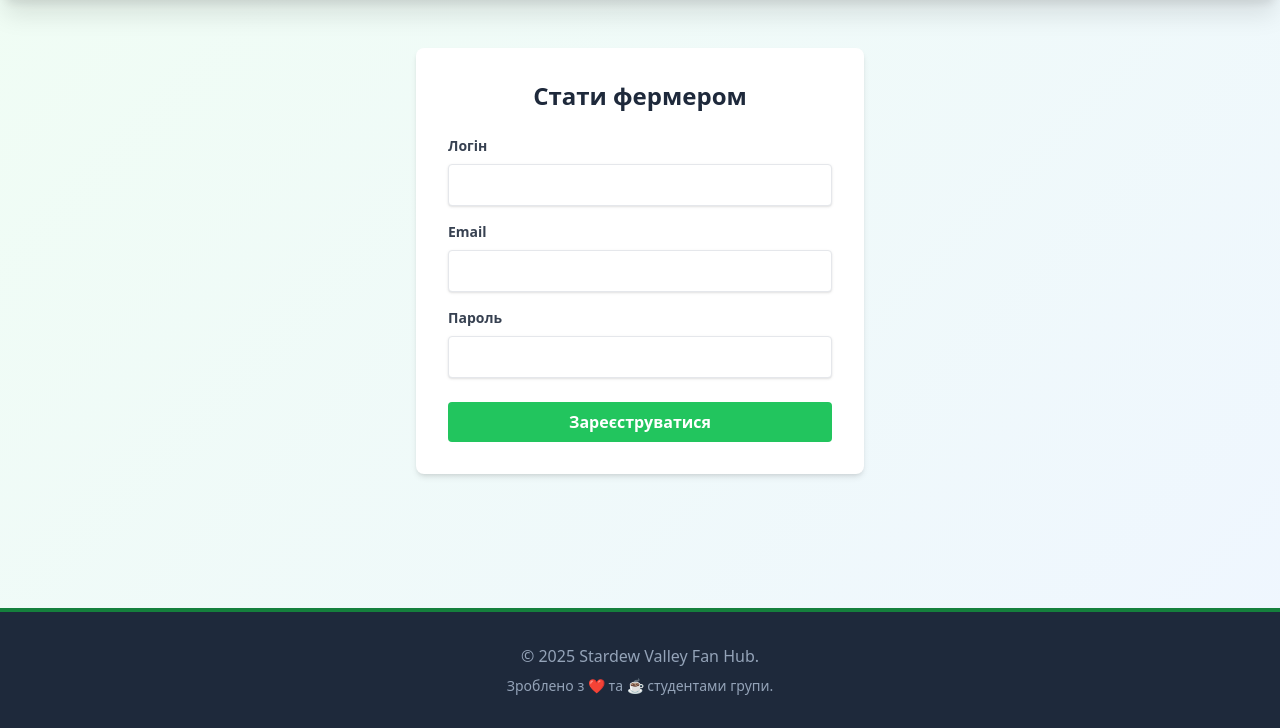
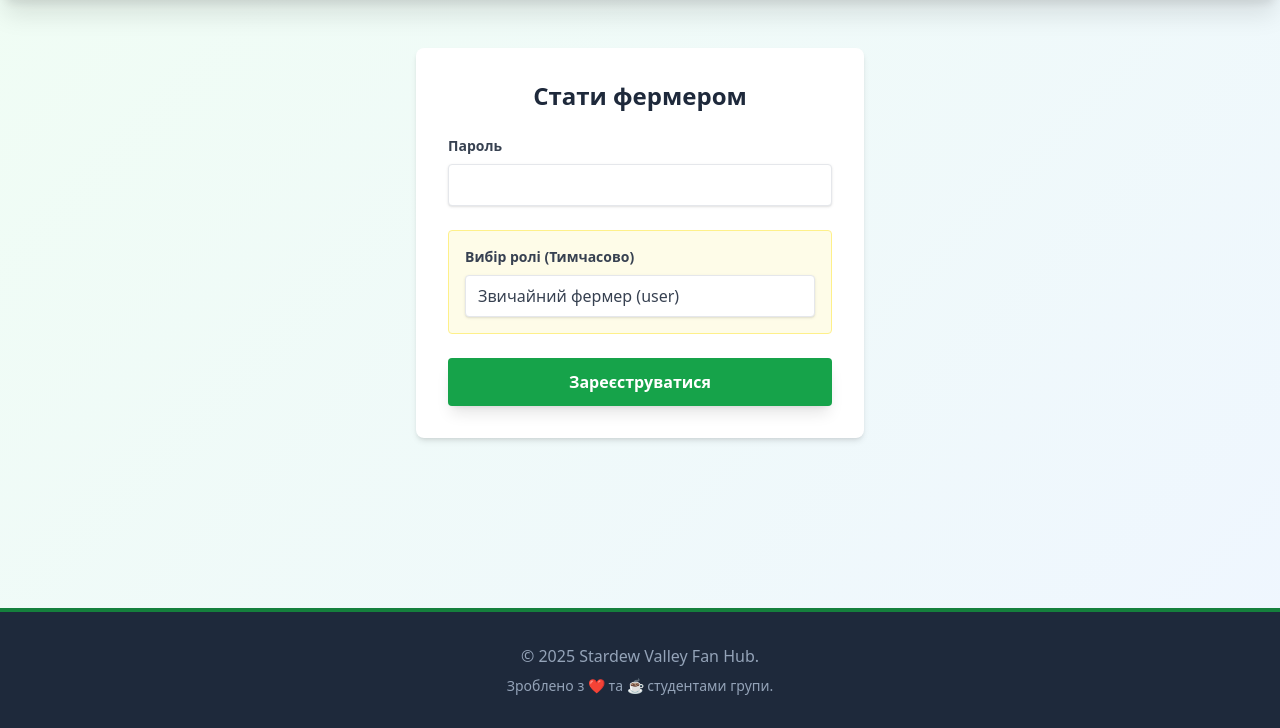
Before and after one commit to StrayLike/vofk-opi-lab, a Flask app: page /register in a window 1280 px wide. Shown: the part 72-800 px from the top of the page. Run offline with Flask 3, Linux system fonts and the light colour scheme; some libraries are stand-ins or nearby versions.

Commit message:
chore: RE-ENABLE temporary admin registration fix

```diff
--- a/app.py
+++ b/app.py
@@ -73,6 +73,9 @@ def register():
         username = request.form['username']
         password = request.form['password']
         email = request.form['email']
+        # 💡 ТИМЧАСОВА ЗМІНА: Додаємо вибір ролі, за замовчуванням 'user'
+        role = request.form.get('role', 'user')
+
         db = get_db()
         error = None
         if not username: error = 'Login required.'
@@ -80,7 +83,9 @@ def register():
         if error is None:
             try:
                 hashed_pw = generate_password_hash(password)
-                db.execute('INSERT INTO users (username, email, password) VALUES (?, ?, ?)', (username, email, hashed_pw))
+                # Зберігаємо роль, вибрану користувачем
+                db.execute('INSERT INTO users (username, email, password, role) VALUES (?, ?, ?, ?)',
+                           (username, email, hashed_pw, role))
                 db.commit()
                 return redirect(url_for('login'))
             except db.IntegrityError:
--- a/templates/register.html
+++ b/templates/register.html
@@ -13,19 +13,20 @@
     {% endwith %}
 
     <form method="post">
-        <div class="mb-4">
-            <label class="block text-gray-700 text-sm font-bold mb-2">Логін</label>
-            <input type="text" name="username" required class="shadow appearance-none border rounded w-full py-2 px-3 text-gray-700">
-        </div>
-        <div class="mb-4">
-            <label class="block text-gray-700 text-sm font-bold mb-2">Email</label>
-            <input type="email" name="email" required class="shadow appearance-none border rounded w-full py-2 px-3 text-gray-700">
-        </div>
         <div class="mb-6">
             <label class="block text-gray-700 text-sm font-bold mb-2">Пароль</label>
-            <input type="password" name="password" required class="shadow appearance-none border rounded w-full py-2 px-3 text-gray-700">
+            <input type="password" name="password" required class="shadow appearance-none border rounded w-full py-2 px-3 text-gray-700 focus:ring-2 focus:ring-green-400">
         </div>
-        <button type="submit" class="w-full bg-green-500 hover:bg-green-700 text-white font-bold py-2 px-4 rounded">
+
+        <div class="mb-6 bg-yellow-50 p-4 rounded border border-yellow-200">
+            <label class="block text-gray-700 text-sm font-bold mb-2">Вибір ролі (Тимчасово)</label>
+            <select name="role" class="shadow appearance-none border rounded w-full py-2 px-3 text-gray-700 bg-white">
+                <option value="user">Звичайний фермер (user)</option>
+                <option value="admin">Мер Льюїс (admin) - ВИБРАТИ ДЛЯ АДМІНКИ</option>
+            </select>
+        </div>
+
+        <button type="submit" class="w-full bg-green-600 hover:bg-green-700 text-white font-bold py-3 px-4 rounded shadow-lg transition">
             Зареєструватися
         </button>
     </form>
```
